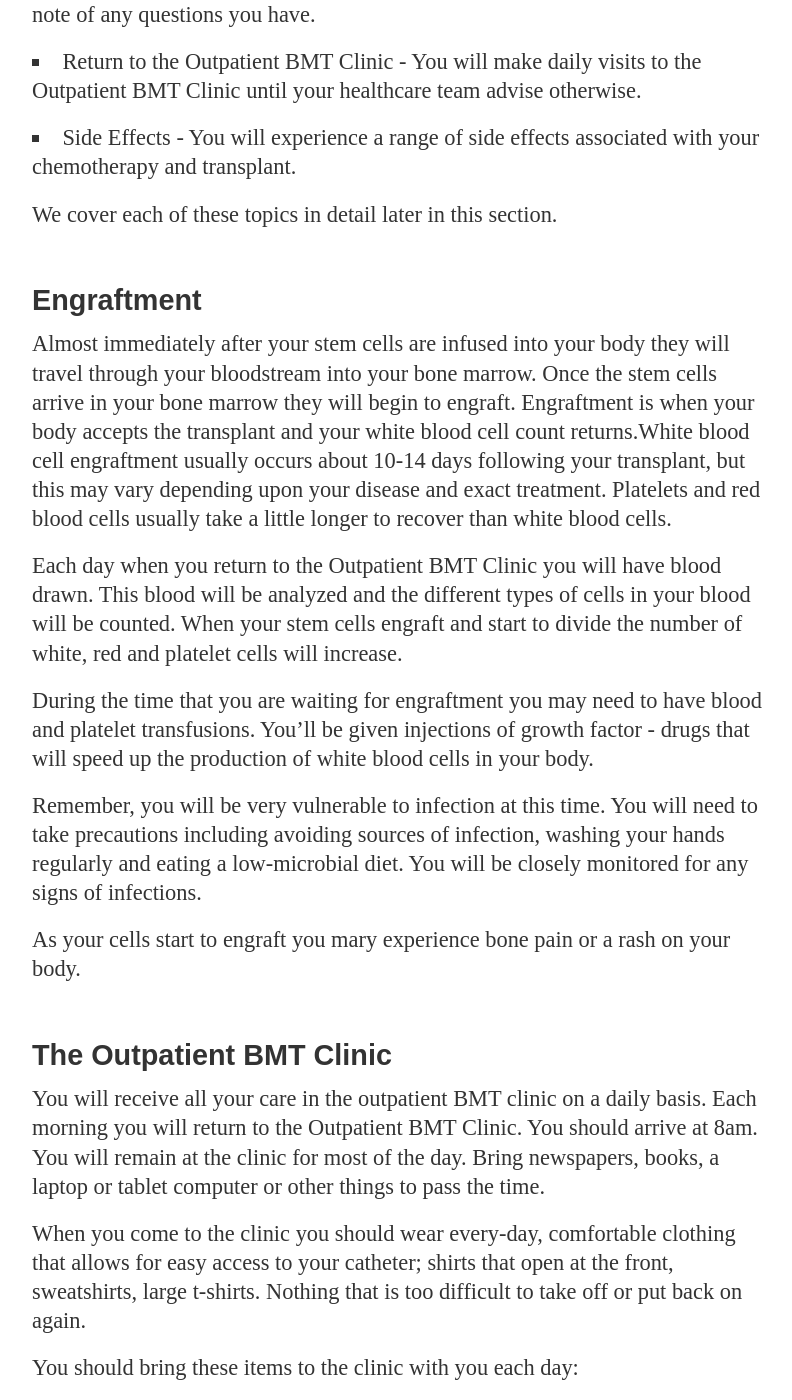
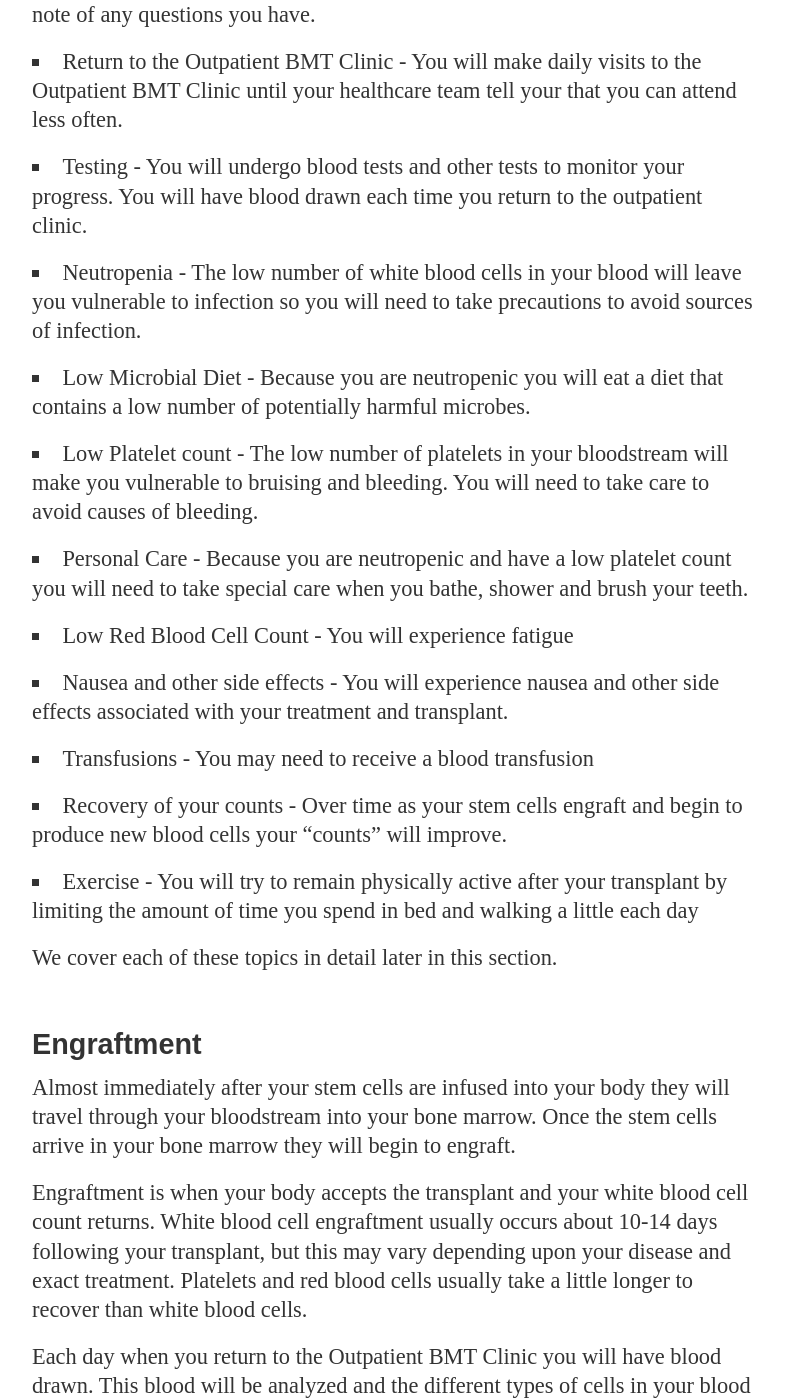
Before and after one commit to mskccpatiented/contentaudit, a Jekyll site: the page built from _posts/2012-11-19-auto-bmt-outpatient-guide-hybrid.md, in a window 1280 px wide and 1400 px high, scrolled down 43371 px. Shown: the whole window, without its empty margins (128-920 px from the left). Built offline with Jekyll 4.4.1, drawn with Linux system fonts in a browser that asks for light colours; Markdown is read by kramdown in place of the engine named in the settings; some of the changed text lies outside the part shown.

Commit message:
deploying BMT patient ed

```diff
--- a/_posts/2012-11-19-auto-bmt-outpatient-guide-hybrid.md
+++ b/_posts/2012-11-19-auto-bmt-outpatient-guide-hybrid.md
@@ -650,13 +650,24 @@
 These are the key things that will happen during this phase:
 
 * Learn About Engraftment - The stem cells that have been re-infused into your body find their way to your bone marrow, fix in place and begin to make new blood. This is called engraftment. You should read about this process and make a note of any questions you have.
-* Return to the Outpatient BMT Clinic - You will make daily visits to the Outpatient BMT Clinic until your healthcare team advise otherwise.
-* Side Effects - You will experience a range of side effects associated with your chemotherapy and transplant.
+* Return to the Outpatient BMT Clinic - You will make daily visits to the Outpatient BMT Clinic until your healthcare team tell your that you can attend less often.
+* Testing - You will undergo blood tests and other tests to monitor your progress. You will have blood drawn each time you return to the outpatient clinic.
+* Neutropenia - The low number of white blood cells in your blood will leave you vulnerable to infection so you will need to take precautions to avoid sources of infection.
+* Low Microbial Diet - Because you are neutropenic you will eat a diet that contains a low number of potentially harmful microbes.
+* Low Platelet count - The low number of platelets in your bloodstream will make you vulnerable to bruising and bleeding. You will need to take care to avoid causes of bleeding.
+* Personal Care - Because you are neutropenic and have a low platelet count you will need to take special care when you bathe, shower and brush your teeth.
+* Low Red Blood Cell Count - You will experience fatigue
+* Nausea and other side effects - You will experience nausea and other side effects associated with your treatment and transplant.
+* Transfusions - You may need to receive a blood transfusion
+* Recovery of your counts - Over time as your stem cells engraft and begin to produce new blood cells your "counts" will improve.
+* Exercise - You will try to remain physically active after your transplant by limiting the amount of time you spend in bed and walking a little each day
 
 We cover each of these topics in detail later in this section.
 
 ### Engraftment
-Almost immediately after your stem cells are infused into your body they will travel through your bloodstream into your bone marrow. Once the stem cells arrive in your bone marrow they will begin to engraft. Engraftment is when your body accepts the transplant and your white blood cell count returns.White blood cell engraftment usually occurs about 10-14 days following your transplant, but this may vary depending upon your disease and exact treatment. Platelets and red blood cells usually take a little longer to recover than white blood cells.
+Almost immediately after your stem cells are infused into your body they will travel through your bloodstream into your bone marrow. Once the stem cells arrive in your bone marrow they will begin to engraft.
+
+Engraftment is when your body accepts the transplant and your white blood cell count returns. White blood cell engraftment usually occurs about 10-14 days following your transplant, but this may vary depending upon your disease and exact treatment. Platelets and red blood cells usually take a little longer to recover than white blood cells.
 
 Each day when you return to the Outpatient BMT Clinic you will have blood drawn. This blood will be analyzed and the different types of cells in your blood will be counted. When your stem cells engraft and start to divide the number of white, red and platelet cells will increase.
 
@@ -666,8 +677,10 @@
 
 As your cells start to engraft you mary experience bone pain or a rash on your body.
 
-### The Outpatient BMT Clinic
-You will receive all your care in the outpatient BMT clinic on a daily basis. Each morning you will return to the Outpatient BMT Clinic. You should arrive at 8am. You will remain at the clinic for most of the day. Bring newspapers, books, a laptop or tablet computer or other things to pass the time.
+### Regular Visits to The Outpatient BMT Clinic
+After your transplant you will receive all your care in the outpatient BMT clinic - the same place where you had your chemotherapy and your transplant. Each morning you will return to the Outpatient BMT Clinic.
+
+You should arrive at the clinic at 8am. You will remain at the clinic for most of the day.
 
 When you come to the clinic you should wear every-day, comfortable clothing that allows for easy access to your catheter; shirts that open at the front, sweatshirts, large t-shirts. Nothing that is too difficult to take off or put back on again.
 
@@ -676,16 +689,15 @@
 * A list of all prescription and non-prescription medications you are taking with dosages and frequency. This should include vitamins, nutritional supplements, herbal products and over-the-counter drugs.
 * All the prescription medications you were instructed to take during the bone marrow transplant period.
 * Your temperature and oral intake record
+* Books, newspapers, an audio player, a laptop or tablet computer - whatever you need to pass the time.
 
 Once you arrive you will check in with the session assistant. A nurse practitioner will sit with you and your caregiver and you'll be asked a series of questions about how you feel. The nurse practitioner will check the Temperature and Oral Intake Diary.
 
 Once you've checked in, you'll be brought to an examination room where you'll be examined physically and your vital signs will be checked.
 
-Some of your blood will be taken and sent for testing. Your blood will be checked to see how your white blood cells, red blood cells and platelets are recovering. Your blood will also be checked for any signs of infection such as the presence of harmful bacteria or viruses.
+Some of your blood will be taken daily and sent for testing. Your blood will be checked to see how your white blood cells, red blood cells and platelets are recovering. Your blood will also be used to test the health of your kidneys, your electrolyte levels and for any signs of infection such as the presence of harmful bacteria or viruses.
 
-<p class="question">Any details we can add here would be great. What happens during clinic visits. If you can bullet I can write up.</p>
-
-Once you've been examined you will wait in the Outpatient BMT Clinic for your test results to return. This can take several hours. This is a good time for your caregiver to take a break; he or she can take some personal time or run errands. You will be safe in the care of the Outpatient BMT team. We highly recommend that caregivers leave the hospital and take this time to unwind.
+Once you've been examined you will wait in your room in the Outpatient BMT Clinic for your test results to return. This can take several hours. This is a good time for your caregiver to take a break; he or she can take some personal time or run errands. You will be safe in the care of the Outpatient BMT team. We highly recommend that caregivers leave the hospital and take this time to unwind.
 
 After several hours, your test results (sometimes referred to as "labs") will come back from the lab. Your healthcare team will analyze the results and will make decisions about your care. The rest of your visit to the Outpatient BMT Clinic that day will depend on the results of your tests.
 
@@ -702,16 +714,6 @@
 
 If at any time you need more care than can be provided to you in the outpatient clinic you will be admitted to the inpatient BMT unit.
 
-#### Visitor Information
-<p class="outstanding">Reword this.</p>
-This information should be reviewed by your caregiver and any other visitors who are planning to come and see you during your transplant.
-
-* No visitors are allowed who have any signs of a cold, flu or who have been exposed to any contagious illness. If you have any questions about who can visit please speak with a nurse, NP or physician.
-* Hand washing for 15-20 seconds is required before each visitor enters a patient's room. Hand washing or use of a hand sanitizer (Purell&reg;) must be repeated each time the room is entered. There may be a need for additional precautions at other times – if needed there will be a sign on the patient's door with instructions.
-* Visitors and caregivers must use the visitor's restroom in the hallway. This is for the protection of the patient and to minimize bacterial spread in the room.
-* No fresh cut flowers or live plants are allowed in the patient's room.
-* Children under the age of 12 are not allowed to visit or stay with you during your transplant period.
-
 ### Living with Neutropenia
 As you know, your chemotherapy will kill not only the cancerous cells in your body, but also healthy stem cells that make the different types of cells in your blood. This is why you received a transplant.
 
@@ -723,10 +725,17 @@
 One of the best ways to avoid infection is to simply avoid sources of infection. This is easier said than done - you and your caregiver will need to be careful about seeing visitors, what you touch, where you go. While you are neutropenic you should try to **avoid**:
 
 * Shaking hands with people. When you do shake hands with people use an antibacterial gel, such as Purell<span class="superscript">&reg;</span> afterwards
-* Contact with young children, including your children if they are under 12
 * Contact with animals, including your pets - they cannot stay with you during your transplant
 * Contact with soil or dirt - you should not keep any plants in your hotel or apartment and should not accept gifts of flowers or plants
-* Contact with people who have had colds or recent illnesses
+
+Your caregiver will need to carefully manage who comes to see you while you are neutropenic. Your caregiver needs to make sure that friends, family and other visitors understand these precautions:
+
+* Children under the age of 12 are not allowed to visit or stay with you during your transplant period.
+* No visitors are allowed to visit you, either in the clinic or in your hotel/apartment who have any signs of a cold, flu or who have been exposed to any contagious illness.
+* Your caregiver and any visitors must wash their hands for 15-20 seconds before each visitor enters your room at the clinic or your hotel/apartment.
+* Hand washing or use of a hand sanitizer (Purell&reg;) must be repeated each time the visitor enters your room. <p class="outstanding noblock">There may be a need for additional precautions at other times – if needed there will be a sign on the patient's door with instructions.</p>
+* Visitors and caregivers must use the visitor's restroom in the hallway and not the restroom in your room at the Outpatient Clinic. This is to minimize the spread of bacteria in the room.
+* No fresh cut flowers or live plants are allowed in your hotel/apartment or in you room.
 
 Telling people who love you and want to make sure that you're okay that you can't see them can be difficult, but you and your caregiver need to be vigilant. You can explain to them that it's just for a short period of time, and that by taking these precautions you are making sure that you can see them as soon as possible. They will understand.
 
@@ -752,7 +761,6 @@
 Refer to the guide on "Low-microbial Diet and Safe Food Handling" at the back of this guide.
 
 #### Connecting with Children
-<p class="outstanding">Move this, or discuss this topic early in the guide.</p>
 Children under 12 are not able to visit you during your transplant period because of the risk of infection. This separation will be difficult for you, your child, and the rest of your family. We know from past experience that patients with children experience a range of feelings and reactions related to this separation.
 
 We strongly recommend that you take time to talk to one of the social workers about being separated from your children. You or your caregiver should ask your Nurse Practitioner, BMT Nurse Coordinator or any member of the healthcare team that you'd like to speak with one of the social workers and they will make sure to come and see you.
@@ -815,8 +823,6 @@
 * Weight lifting
 
 You should take precautions when you are having sex. You should use lubrication if needed and avoid anal or oral intercourse. Avoid strong thrusting as this can cause bleeding.
-
-<p class="question">Are these guidelines correct? I had thought that barrier method contraception had to be used as well for BMT patients. These are the generic low platelet guidelines and as such might not cover auto BMT.</p>
 
 You should avoid medications that have not been explicitly prescribed to you by your medical team. Do not take:
 
@@ -947,6 +953,14 @@
 
 <div class="phasedivider">End of Phase 3 Divider</div>
 
+## Life After Your Transplant
+
+### Visits to the Outpatient Clinic
+
+### Returning Home
+
+### Follow-Up Care
+
 ## Glossary
 Uncommon words will be identified automatically, but feel free to highlight any words that you think might need to be explained.
 
```
Also changed, not shown: 1 other file.
